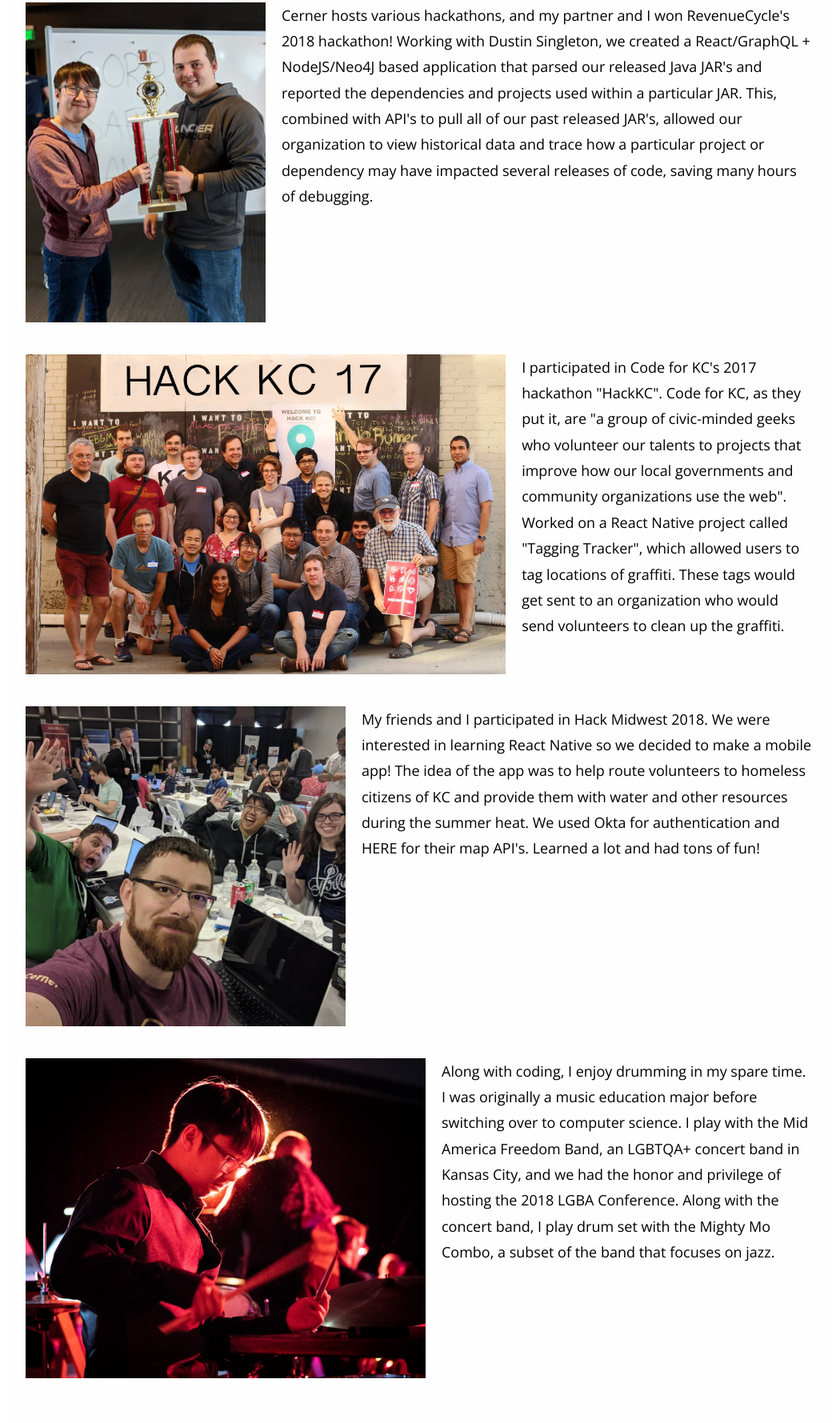
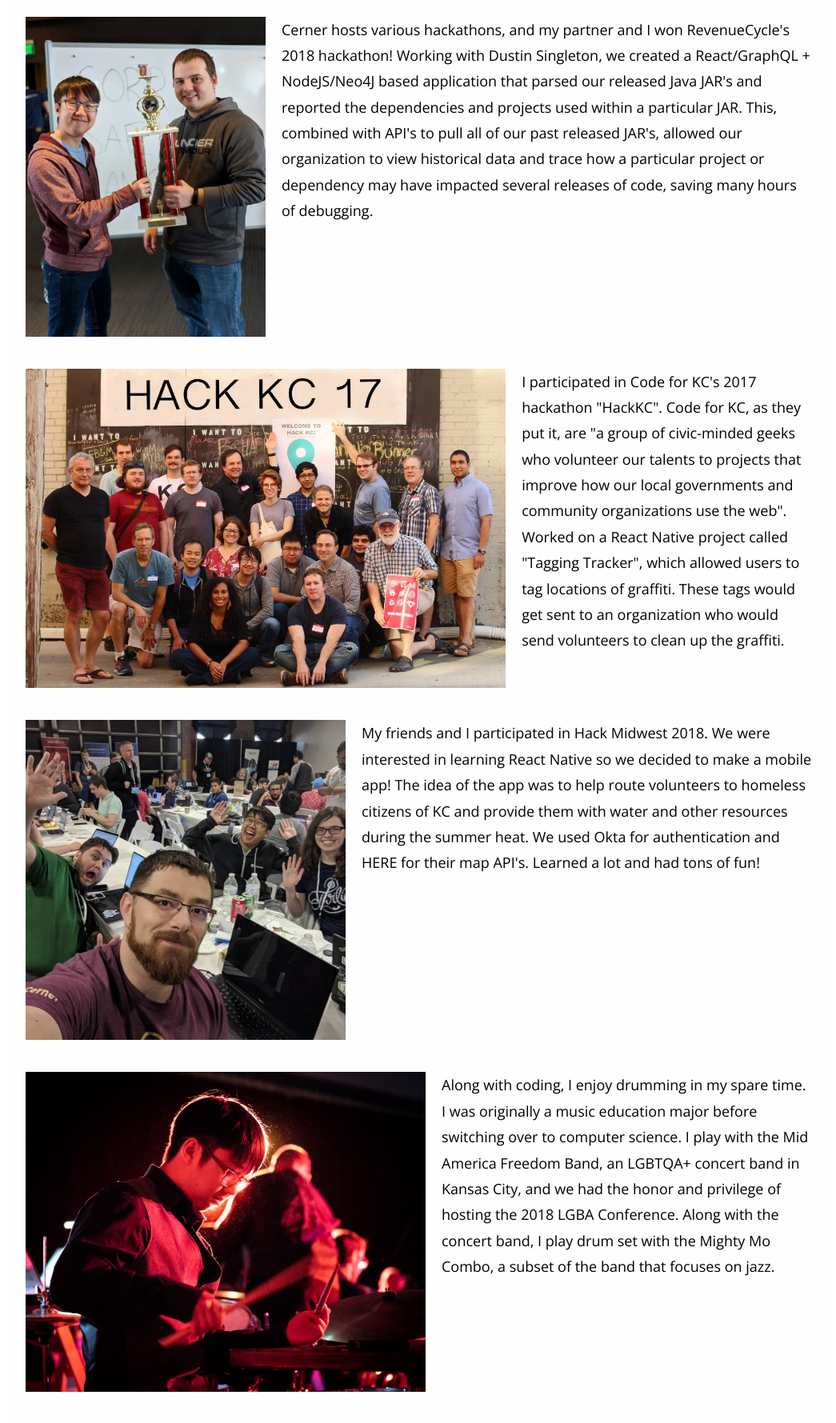
Before and after one commit to dv297/gatsby-blog, a Gatsby site: page /resume in a window 1280 px wide. Shown: the part 3103-4882 px from the top of the page at 80% size, without its empty margins (221-1266 px from the left). Built offline with nearby package versions, Linux system fonts and the light colour scheme; Gatsby itself is replaced by a stand-in of ours.

Commit message:
Fix images

```diff
--- a/src/pages/Resume.css
+++ b/src/pages/Resume.css
@@ -9,7 +9,7 @@
     margin-bottom: 40px;
 }
 
-.resume-experience > img {
+.resume-experience img, .resume-experience-image {
     max-height: 400px;
     max-width: 100%;
     float: left;
@@ -23,7 +23,7 @@
 }
 
 @media only screen and (max-width: 700px) {
-    .resume-experience > img {
+    .resume-experience img, .resume-experience-image {
         margin-bottom: 0;
         float: none;
     }
--- a/src/pages/resume.jsx
+++ b/src/pages/resume.jsx
@@ -8,12 +8,8 @@
 import Pill from "../components/Pill/Pill"
 import Layout from "../components/layout"
 
-import cernerHackthonImage from "../images/cerner-hackathon.jpg"
-import hackkcImage from "../images/hackkc.jpg"
-import hackMidwestImage from "../images/hackathon.jpg"
-import drummingImage from "../images/drumming.jpg"
-import bootcampImage from "../images/bootcamp.jpg"
 import Seo from "../components/seo"
+import { StaticImage } from "gatsby-plugin-image"
 
 const getPillList = list => (
   <div style={{ display: "flex", flexFlow: "row wrap" }}>
@@ -265,8 +261,8 @@
         <hr />
         <h2>Experiences, for fun!</h2>
         <div className="resume-experience group">
-          <img
-            src={bootcampImage}
+          <StaticImage
+            src="../images/bootcamp.jpg"
             alt="My 2019 Bootcamp Class"
             style={{ marginBottom: 10 }}
           />
@@ -283,9 +279,10 @@
         </div>
         <div className="resume-experiences ">
           <div className="resume-experience group">
-            <img
-              src={cernerHackthonImage}
+            <StaticImage
+              src="../images/cerner-hackathon.jpg"
               alt="Winning the RevenueCycle 2018 Hackathon"
+              className="resume-experience-image"
             />
             <p>
               Cerner hosts various hackathons, and my partner and I won
@@ -300,7 +297,11 @@
             </p>
           </div>
           <div className="resume-experience group">
-            <img src={hackkcImage} alt="Participating in HackKC 2017" />
+            <StaticImage
+              src="../images/hackkc.jpg"
+              alt="Participating in HackKC 2017"
+              className="resume-experience-image"
+            />
             <p>
               I participated in Code for KC's 2017 hackathon "HackKC". Code for
               KC, as they put it, are "a group of civic-minded geeks who
@@ -312,9 +313,10 @@
             </p>
           </div>
           <div className="resume-experience group">
-            <img
-              src={hackMidwestImage}
+            <StaticImage
+              src="../images/hackathon.jpg"
               alt="Participating in Hack Midwest 2018"
+              className="resume-experience-image"
             />
             <p>
               My friends and I participated in Hack Midwest 2018. We were
@@ -326,9 +328,10 @@
             </p>
           </div>
           <div className="resume-experience group">
-            <img
-              src={drummingImage}
+            <StaticImage
+              src="../images/drumming.jpg"
               alt="Drumming for the LGBA 2018 Conference"
+              className="resume-experience-image"
             />
             <p>
               Along with coding, I enjoy drumming in my spare time. I was
```
Also changed, not shown: src/pages/index.js (+5 -3 lines).
